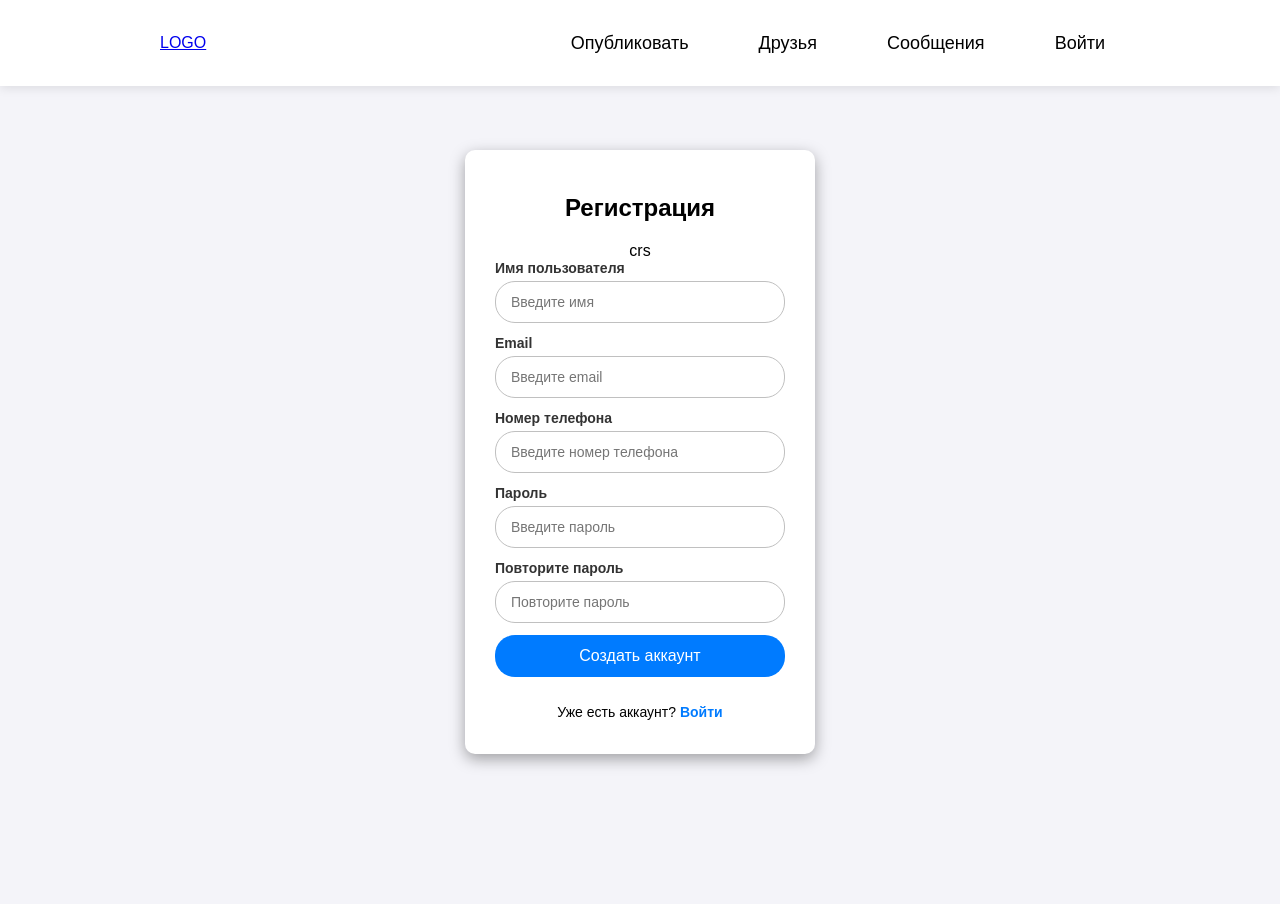
After one commit to fdavis10/graffgram-django, a Django app: page /users/registration/ in a window 1280 px wide. The commit adds this page. Run offline with Django 5.2, Linux system fonts and the light colour scheme.

Commit message:
add front for register users

```diff
--- /dev/null
+++ b/graffgram/blog/static/css/registration.css
@@ -0,0 +1,93 @@
+.form-registration {
+    width: 350px;
+    background-color: white;
+    box-shadow: rgba(0, 0, 0, 0.35) 0px 5px 15px;
+    border-radius: 10px;
+    box-sizing: border-box;
+    padding: 20px 30px;
+    text-align: center;
+}
+
+.title {
+    font-size: 24px;
+    font-weight: bold;
+    margin-bottom: 20px;
+}
+
+.labels-form {
+    display: flex;
+    flex-direction: column;
+    gap: 12px;
+}
+
+.form-group {
+    display: flex;
+    flex-direction: column;
+    align-items: flex-start;
+    gap: 5px;
+}
+
+/* Стили для label */
+.form-group label {
+    font-size: 14px;
+    font-weight: bold;
+    color: #333;
+}
+
+/* Стили для полей ввода */
+.input {
+    width: 100%;
+    border-radius: 20px;
+    border: 1px solid #c0c0c0;
+    outline: none;
+    padding: 12px 15px;
+    font-size: 14px;
+    transition: all 0.3s ease-in-out;
+}
+
+/* Эффект при фокусе */
+.input:focus {
+    border-color: #007bff;
+    box-shadow: 0 0 5px rgba(0, 123, 255, 0.5);
+}
+
+/* Стили для кнопки */
+.form-btn {
+    background-color: #007bff;
+    color: white;
+    border: none;
+    padding: 12px;
+    border-radius: 20px;
+    font-size: 16px;
+    cursor: pointer;
+    transition: background 0.3s ease-in-out;
+}
+
+.form-btn:hover {
+    background-color: #0056b3;
+}
+
+.sign-up-label {
+    margin-top: 15px;
+    font-size: 14px;
+}
+
+.sign-up-link {
+    color: #007bff;
+    text-decoration: none;
+    font-weight: bold;
+}
+
+.sign-up-link:hover {
+    text-decoration: underline;
+}
+
+/* Ошибки */
+.error-message {
+    background-color: #ffdddd;
+    color: red;
+    padding: 10px;
+    border-radius: 5px;
+    margin-bottom: 15px;
+    font-size: 14px;
+}
--- a/graffgram/blog/templates/blog/base.html
+++ b/graffgram/blog/templates/blog/base.html
@@ -28,7 +28,7 @@
                             <a href="" class="header__link">Сообщения</a>
                         </li>
                         <li class="header__item">
-                            <a href="" class="header__link">Войти</a>
+                            <a href="{% url 'users:login' %}" class="header__link">Войти</a>
                         </li>
                     </ul>
                 </nav>
--- a/graffgram/graffgram/settings.py
+++ b/graffgram/graffgram/settings.py
@@ -56,7 +56,7 @@ ROOT_URLCONF = 'graffgram.urls'
 TEMPLATES = [
     {
         'BACKEND': 'django.template.backends.django.DjangoTemplates',
-        'DIRS': [],
+        'DIRS': [BASE_DIR / 'templates'],
         'APP_DIRS': True,
         'OPTIONS': {
             'context_processors': [
--- a/graffgram/graffgram/urls.py
+++ b/graffgram/graffgram/urls.py
@@ -22,6 +22,7 @@ from django.conf.urls.static import static
 urlpatterns = [
     path('admin/', admin.site.urls),
     path('', include('blog.urls', namespace='blog')),
+    path('users/', include('users.urls', namespace='users')),
 ]
 
 if settings.DEBUG:
--- a/graffgram/users/forms.py
+++ b/graffgram/users/forms.py
@@ -11,12 +11,15 @@ class UserLoginForm(AuthenticationForm):
         fields = ['username', 'password']
 
 class UserRegistrationForm(UserCreationForm):
+    phone_number = forms.CharField(required=True, widget=forms.TextInput(attrs={'class': 'input', 'placeholder': 'Номер телефона'}))
+
     class Meta:
         model = User
         fields = (
             'username',
             'email',
-            'password1'
+            'phone_number',
+            'password1',
             'password2'
         )
 
--- /dev/null
+++ b/graffgram/users/templates/users/registration.html
@@ -0,0 +1,55 @@
+{% extends 'blog/base.html' %}
+{% load static %}
+
+{% block extra_css %}
+<link rel="stylesheet" href="{% static 'css/registration.css' %}">
+{% endblock extra_css %}
+
+{% block title %}Регистрация{% endblock title %}
+
+{% block content %}
+    <div class="form-registration">
+        <p class="title">Регистрация</p>
+        <form action="{% url 'users:registration' %}" method="post" class="form-reg">
+            crs
+
+            {% if form.errors %}
+                <div class="error-message">
+                    <p>Пожалуйста, исправьте ошибки в форме.</p>
+                </div>
+            {% endif %}
+
+            <div class="labels-form">
+                <div class="form-group">
+                    <label for="id_username">Имя пользователя</label>
+                    <input type="text" id="id_username" name="username" class="input" placeholder="Введите имя" required>
+                </div>
+
+                <div class="form-group">
+                    <label for="id_email">Email</label>
+                    <input type="email" id="id_email" name="email" class="input" placeholder="Введите email" required>
+                </div>
+
+                <div class="form-group">
+                    <label for="id_phone_number">Номер телефона</label>
+                    <input type="text" id="id_phone_number" name="phone_number" class="input" placeholder="Введите номер телефона" required>
+                </div>
+
+                <div class="form-group">
+                    <label for="id_password1">Пароль</label>
+                    <input type="password" id="id_password1" name="password1" class="input" placeholder="Введите пароль" required>
+                </div>
+
+                <div class="form-group">
+                    <label for="id_password2">Повторите пароль</label>
+                    <input type="password" id="id_password2" name="password2" class="input" placeholder="Повторите пароль" required>
+                </div>
+
+                <button class="form-btn" type="submit">Создать аккаунт</button>
+                <p class="sign-up-label">
+                    Уже есть аккаунт? <a href="{% url 'users:login' %}" class="sign-up-link">Войти</a>
+                </p>
+            </div>
+        </form>
+    </div>
+{% endblock content %}
--- a/graffgram/users/urls.py
+++ b/graffgram/users/urls.py
@@ -0,0 +1,11 @@
+from django.urls import path
+from . import views
+
+app_name = 'users'
+
+urlpatterns = [
+    path('login/', views.login, name='login'),
+    path('registration/', views.registration, name='registration'),
+    path('profile/', views.profile, name='profile'),
+    path('logout/', views.logout, name='logout'),
+]
--- a/graffgram/users/views.py
+++ b/graffgram/users/views.py
@@ -28,11 +28,13 @@ def login(request):
 def registration(request):
     if request.method == 'POST':
         form = UserRegistrationForm(data = request.POST)
+        print(request.POST)
         if form.is_valid():
-            form.save()
-            user = form.instance
+            user = form.save(commit=False)
+            user.phone_number = form.cleaned_data['phone_number']
+            user.save()
             auth.login(request, user)
-            messages.succes(
+            messages.success(
                 request, f'{user.username} зарегестрировался успешно!'
             )
             return HttpResponseRedirect(reverse('users:profile'))
@@ -40,7 +42,7 @@ def registration(request):
             messages.error(request, 'Исправьте ошибки в форме!')
     else:
         form = UserRegistrationForm()
-    return render(request, 'user/registration.html', {"form": form})
+    return render(request, 'users/registration.html', {"form": form})
 
 @login_required
 def profile(request):
```
Also changed, not shown: graffgram/users/templates/users/login.html (added, +12 -0 lines), graffgram/users/templates/users/profile.html (added, +12 -0 lines).
